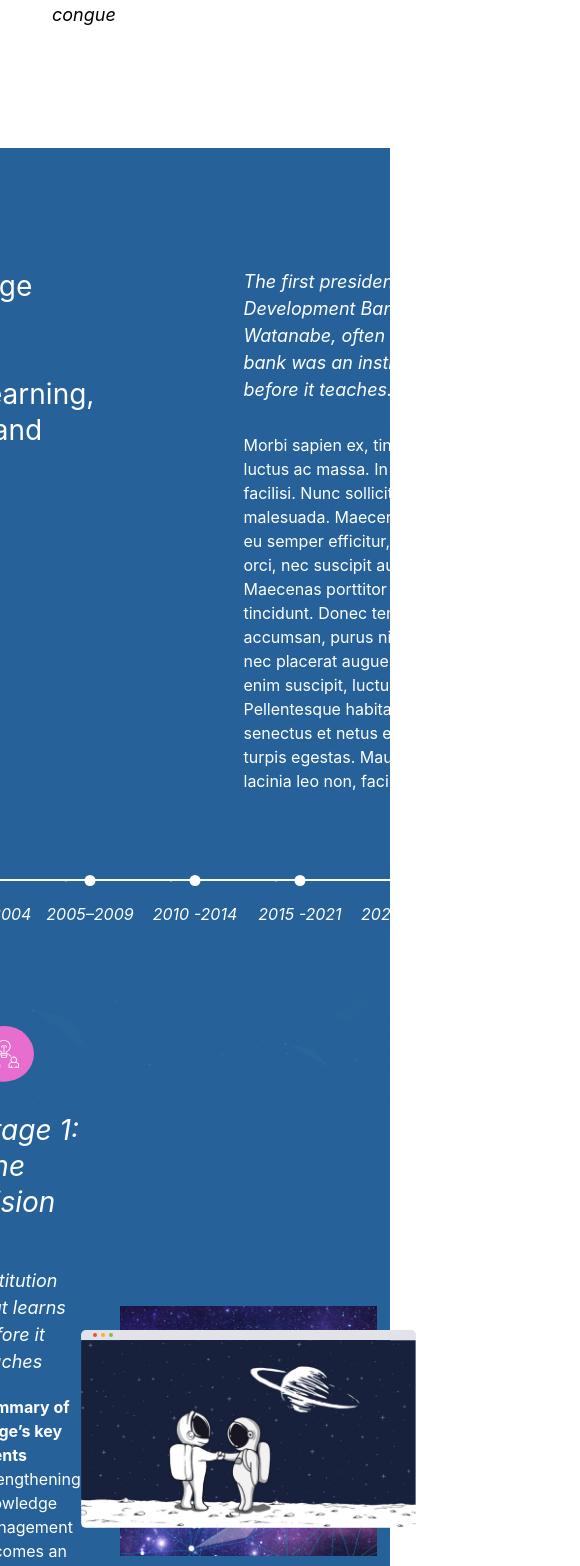
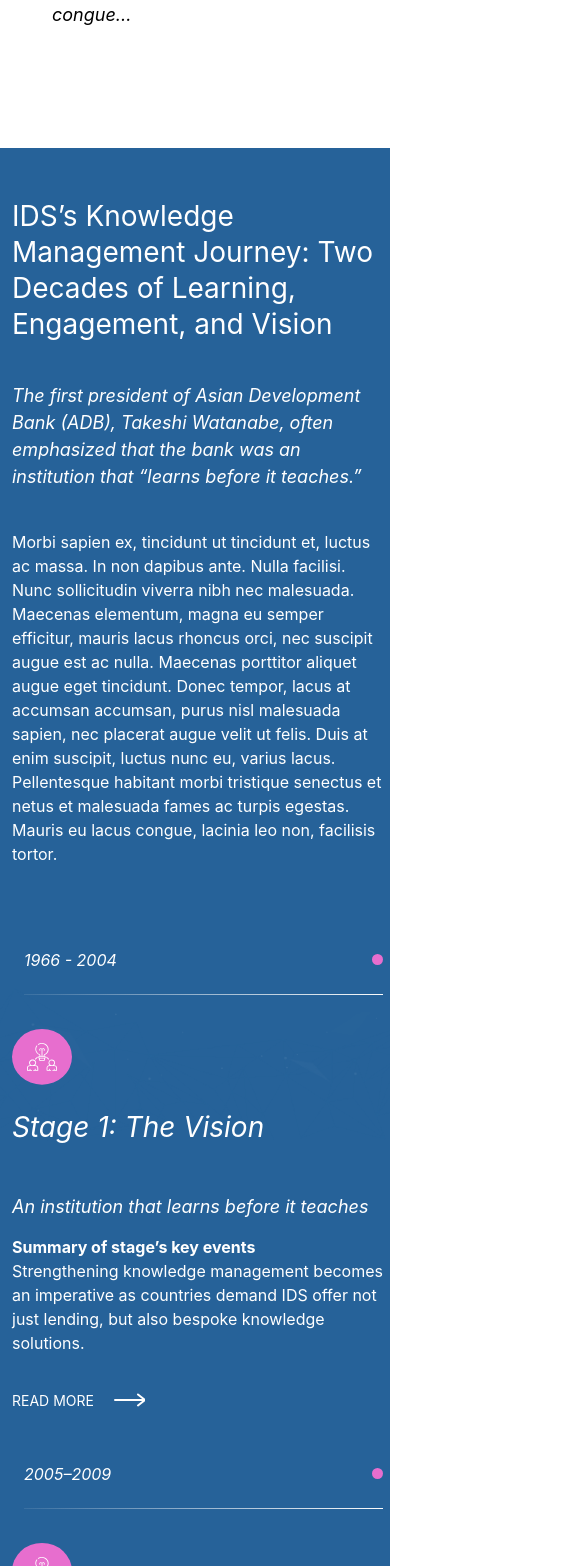
Before and after one commit to Reverse228/InsomniacTestProject, a Next.js app: page / in a window 390 px wide. Shown: the part 3756-5322 px from the top of the page, 580 px wide, since content can reach past the window. Built offline with nearby package versions, Linux system fonts and the light colour scheme.

Commit message:
Finished Knowledge section

```diff
--- /dev/null
+++ b/hooks/useMediaQuery.tsx
@@ -0,0 +1,26 @@
+import { useCallback, useEffect, useState } from "react";
+
+export const useMediaQuery = (width: number) => {
+  const [targetReached, setTargetReached] = useState(false);
+
+  const updateTarget = useCallback((e: any) => {
+    if (e.matches) {
+      setTargetReached(true);
+    } else {
+      setTargetReached(false);
+    }
+  }, []);
+
+  useEffect(() => {
+    const media = window.matchMedia(`(max-width: ${width}px)`);
+    media.addListener(updateTarget);
+
+    if (media.matches) {
+      setTargetReached(true);
+    }
+
+    return () => media.removeListener(updateTarget);
+  }, []);
+
+  return targetReached;
+};
--- a/pages/components/content/addMessageInfo/AddMessageInfo.tsx
+++ b/pages/components/content/addMessageInfo/AddMessageInfo.tsx
@@ -20,6 +20,7 @@
             btnState ? data.split(" ").length : data.split(" ").length / 2
           )
           .join(" ")}
+        {!btnState && "..."}
       </S.Text>
     </S.Main>
   );
--- a/pages/components/content/addMessageInfo/mockData.ts
+++ b/pages/components/content/addMessageInfo/mockData.ts
@@ -1 +1 @@
-export const data = "Duis at enim suscipit, luctus nunc eu, varius lacus. Pellentesque habitant morbi tristique senectus et netus et malesuada fames ac turpis egestas. Mauris eu lacus congue Duis at enim suscipit, luctus nunc eu, varius lacus. Pellentesque habitant morbi tristique senectus et netus et malesuada fames ac turpis egestas. Mauris eu lacus congue ..."
+export const data = "Duis at enim suscipit, luctus nunc eu, varius lacus. Pellentesque habitant morbi tristique senectus et netus et malesuada fames ac turpis egestas. Mauris eu lacus congue Duis at enim suscipit, luctus nunc eu, varius lacus. Pellentesque habitant morbi tristique senectus et netus et malesuada fames ac turpis egestas. Mauris eu lacus congue"
--- a/pages/components/content/knowledgeSection/contentPart/ContentPart.tsx
+++ b/pages/components/content/knowledgeSection/contentPart/ContentPart.tsx
@@ -1,4 +1,4 @@
-import { FC } from "react";
+import { FC, useEffect, useState } from "react";
 import Image from "next/image";
 
 import { Props } from "./Content";
@@ -7,13 +7,18 @@
 
 import * as S from "./styled";
 import { BtnMore } from "../../../btnMore/BtnMore";
+import { useMediaQuery } from "../../../../../hooks/useMediaQuery";
+import { timeLineBtns } from "../mockData";
 
 export const ContentPart: FC<Props> = ({ slideId }) => {
+  const isBreakpoint = useMediaQuery(768);
+
   return (
     <S.Main>
       {data.map(
         ({ id, img, title, subtitle, textName, text, link, contentImg }) =>
-          slideId === id && (
+          !isBreakpoint
+            ? slideId === id && (
                 <S.Content key={id}>
                   <S.TextPart>
                     <S.ImageContainer>
@@ -41,6 +46,31 @@
                   </S.ImagePart>
                 </S.Content>
               )
+            : (id === 1 || id === 2) && (
+                <S.Content key={id}>
+                  <S.IntervalContainer>
+                    <S.Line />
+                    <S.TextPoint>
+                      <S.BtnText>
+                        {timeLineBtns.map((btn) => btn.id === id && btn.text)}
+                      </S.BtnText>
+                      <S.Point />
+                    </S.TextPoint>
+                  </S.IntervalContainer>
+                  <S.TextPart>
+                    <S.ImageContainer>
+                      <Image src={img} />
+                    </S.ImageContainer>
+                    <S.Title>{title}</S.Title>
+                    <S.Subtitle>{subtitle}</S.Subtitle>
+                    <S.Text>
+                      <strong>{textName}</strong>
+                      {text}
+                    </S.Text>
+                    <BtnMore text={"READ MORE"} href={link} />
+                  </S.TextPart>
+                </S.Content>
+              )
       )}
     </S.Main>
   );
--- a/pages/components/content/knowledgeSection/contentPart/styled.ts
+++ b/pages/components/content/knowledgeSection/contentPart/styled.ts
@@ -8,6 +8,11 @@
   justify-content: center;
   align-items: center;
   margin-top: 100px;
+  @media ${device.mobile}{
+    max-width: 445px;
+    flex-direction: column;
+    margin-top: 50px;
+  }
 `
 
 export const Content = styled.div`
@@ -19,6 +24,10 @@
   @media ${device.tablet} {
     width: ${widths.tablet};
   }
+  @media ${device.mobile}{
+    flex-direction: column;
+    width: 100%;
+  }
 `
 
 export const TextPart = styled.div`
@@ -29,6 +38,11 @@
   flex-direction: column;
   @media ${device.tablet}{
     max-width: 296px;
+  }
+  @media ${device.mobile}{
+    max-width: 445px;
+    min-width: 310px;
+    margin-bottom: 20px;
   }
 `
 
@@ -45,11 +59,14 @@
   font-weight: 400;
   font-size: 32px;
   line-height: 40px;
-  margin: 36px 0 0 0;
+  margin-top: 36px;
   @media ${device.tablet} {
     font-size: 28px;
     line-height: 36px;
     margin-top: 26px;
+  }
+  @media ${device.mobile} {
+    margin-top: 20px;
   }
 `
 
@@ -82,7 +99,6 @@
   }
 
   @media ${device.tablet} {
-
     & strong {
       font-size: 16px;
       line-height: 24px;
@@ -92,6 +108,10 @@
     line-height: 24px;
     margin-top: 20px;
   }
+  @media ${device.mobile} {
+    margin: 15px 0 20px 0;
+  }
+
 `
 
 
@@ -107,6 +127,9 @@
   @media ${device.tablet}{
     width: 335px;
     height: 250px;
+  }
+  @media ${device.mobile}{
+    display: none;
   }
 `
 
@@ -181,3 +204,51 @@
     }
   }
 `
+
+export const IntervalContainer = styled.div`
+  width: 100%;
+  margin-bottom: 40px;
+  padding: 0 5px 0 12px;
+  display: flex;
+  align-items: center;
+  justify-content: center;
+  flex-direction: column-reverse;
+`
+
+export const TextPoint = styled.div`
+  width: 100%;
+  display: flex;
+  align-items: center;
+  justify-content: space-between;
+  flex-direction: row;
+  position: relative;
+`
+
+export const Line = styled.div`
+  width: 100%;
+  height: 1px;
+  position: relative;
+  top: 6px;
+  transition: 0.3s;
+  background: rgb(248,248,248);
+  background: linear-gradient(90deg, rgba(248,248,248,0.09) 0%, rgba(252,252,252,1) 100%);
+`
+
+export const Point = styled.div`
+  width: 11px;
+  height: 11px;
+  transition: 0.3s;
+  background: ${colors.pink};
+  border-radius: 100px;
+`
+
+export const BtnText = styled.p`
+  font-style: italic;
+  font-weight: 400;
+  font-size: 18px;
+  line-height: 27px;
+  @media ${device.tablet}{
+    font-size: 16px;
+    line-height: 24px;
+  }
+`
--- a/pages/components/content/knowledgeSection/infoPart/styled.ts
+++ b/pages/components/content/knowledgeSection/infoPart/styled.ts
@@ -2,13 +2,18 @@
 import { colors, device, widths } from "../../../../../styles/globalStyled";
 
 export const Main = styled.div`
-  width: ${widths.standart};
+  max-width: ${widths.standart};
   display: flex;
   align-items: flex-start;
   justify-content: space-between;
   flex-direction: row;
   @media ${device.tablet}{
-    max-width: ${widths.tablet}
+    max-width: ${widths.tablet};
+  }
+  @media ${device.mobile}{
+    flex-direction: column;
+    max-width: 445px;
+    min-width: 310px;
   }
 `
 
@@ -17,22 +22,28 @@
   font-size: 32px;
   line-height: 40px;
   max-width: 343px;
-  margin: 0;
+  margin: 0 227px 0 0 ;
   @media ${device.tablet}{
-    max-width: 296px;
     font-size: 28px;
+    margin: 0 64px 0 0 ;
     line-height: 36px;
+    min-width: 296px;
+  }
+  @media ${device.mobile}{
+    margin: 0;
+    min-width: 0px;
+    max-width: 100%;
   }
 `
 
 export const InfoContainer = styled.div`
   max-width: 540px;
-  displey: flex;
-  align-items: center;
-  justify-content: center;
-  flex-direction: column;
   @media ${device.tablet}{
     max-width: 336px;
+  }
+  @media ${device.mobile}{
+    margin: 40px 0 0 0;
+    max-width: 100%;
   }
 `
 
@@ -52,9 +63,12 @@
   font-weight: 400;
   font-size: 18px;
   line-height: 27px;
-  margin: 30px 0 0 0;
+  margin-top: 30px;
   @media ${device.tablet}{
     font-size: 16px;
     line-height: 24px;
   }
+  @media ${device.mobile}{
+    margin-top: 40px;
+  }
 `
--- a/pages/components/content/knowledgeSection/styled.ts
+++ b/pages/components/content/knowledgeSection/styled.ts
@@ -10,12 +10,18 @@
   background-size: contain;
   background-repeat: no-repeat;
   background-position: center;
-  padding: 120px 0;
+  padding: 120px 36px;
   margin-top: 120px;
   display: flex;
   align-items: center;
   justify-content: center;
   flex-direction: column;
+  @media ${device.tablet}{
+    padding: 70px 36px;
+  }
+  @media ${device.tablet}{
+    padding: 50px 2px 25px 12px;
+  }
 `
 
 export const TimeLine = styled.div`
@@ -27,7 +33,10 @@
   flex-direction: row;
   @media ${device.tablet}{
     width: 88.5%;
-  }
+  };
+  @media ${device.mobile}{
+    display: none;
+  };
 `
 
 export const BtnContainer = styled.div`
```
Lines whose indentation alone changed are shown as unchanged.
